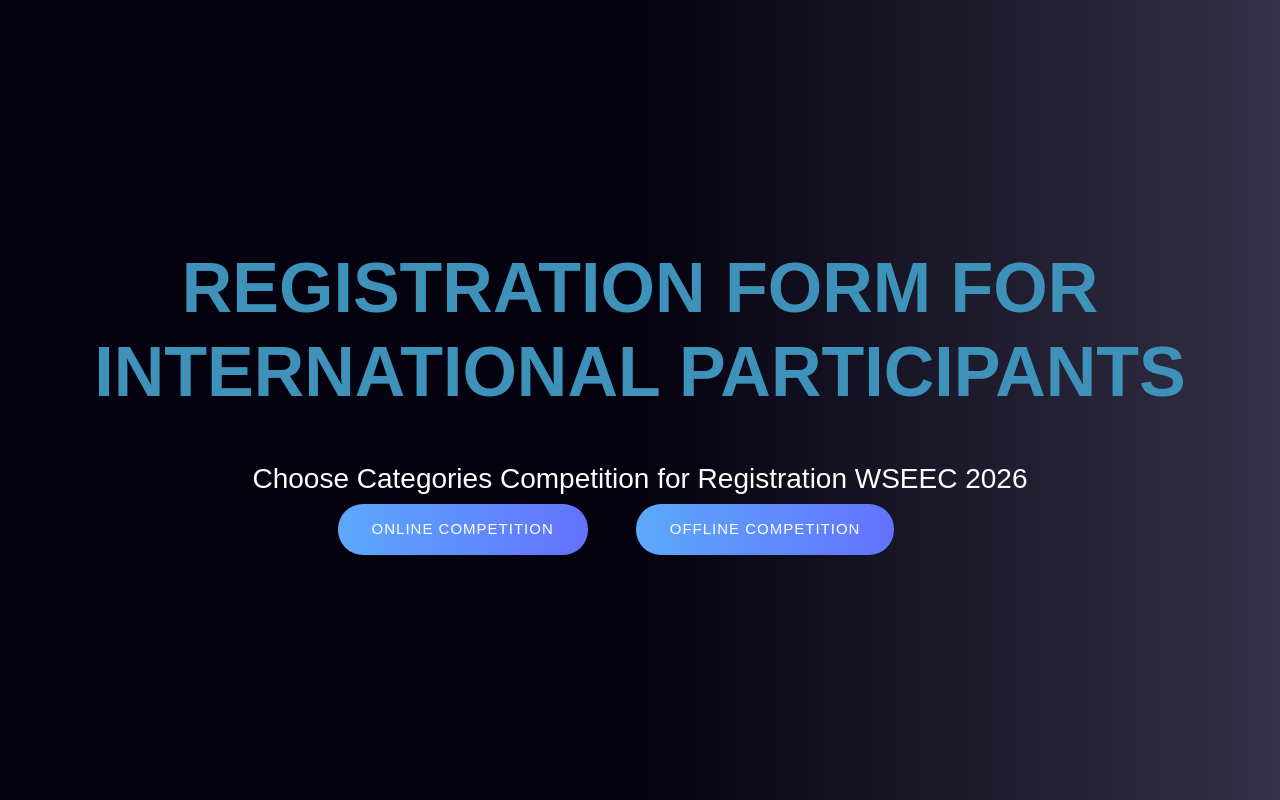
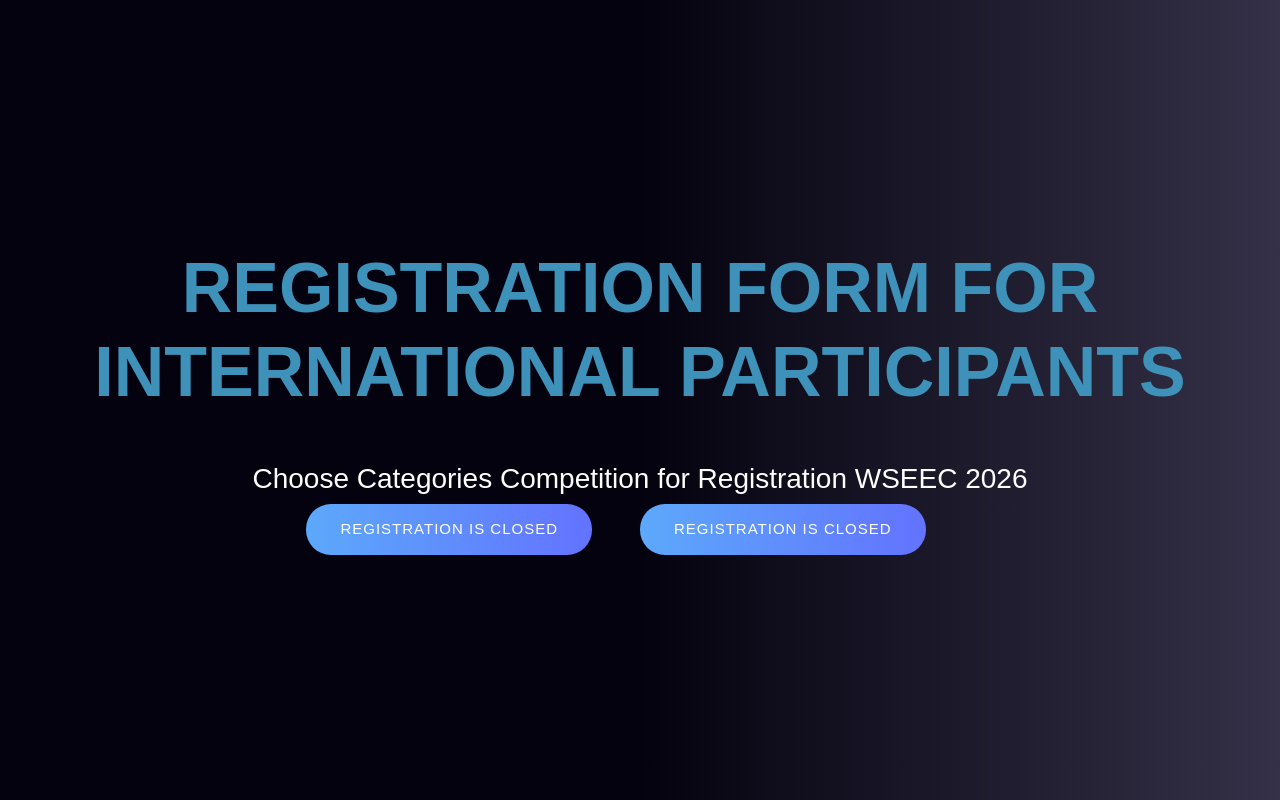
Before and after one commit to iysaofficial/WSEEC-Registration, a Next.js app: page /homeinter in a window 1280 px wide. Built offline with nearby package versions, Linux system fonts and the light colour scheme.

Commit message:
CLOSE REGIST

```diff
--- a/pages/homeinter.jsx
+++ b/pages/homeinter.jsx
@@ -57,12 +57,29 @@
             <a
               className="btn btn-action text-center me-lg-5"
               onClick={() =>
+                handleOpenModal("#", "Registration is Closed")
+              }
+            >
+              Registration is Closed <i className="fa-solid fa-earth-americas"></i>
+            </a>
+            {/* <a
+              className="btn btn-action text-center me-lg-5"
+              onClick={() =>
                 handleOpenModal("/inter-online", internationalOnlineTerms)
               }
             >
               Online Competition <i className="fa-solid fa-earth-americas"></i>
+            </a> */}
+            <a
+              className="btn btn-action text-center me-lg-5"
+              onClick={() =>
+                handleOpenModal("#", "Registration is Closed")
+              }
+            >
+              Registration is Closed{" "}
+              <i className="fa-solid fa-earth-americas"></i>
             </a>
-            <a
+            {/* <a
               className="btn btn-action text-center me-lg-5"
               onClick={() =>
                 handleOpenModal("/inter-offline", internationalOfflineTerms)
@@ -70,7 +87,7 @@
             >
               Offline Competition{" "}
               <i className="fa-solid fa-earth-americas"></i>
-            </a>
+            </a> */}
           </div>
         </div>
       </section>
```
Also changed, not shown: pages/homeindo.jsx (+14 -2 lines).
